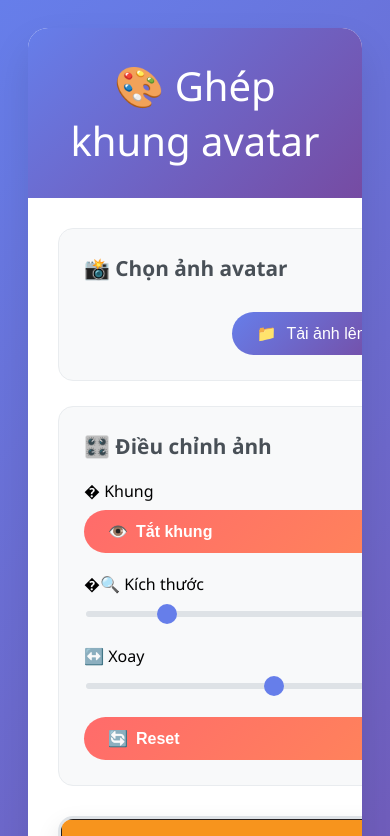
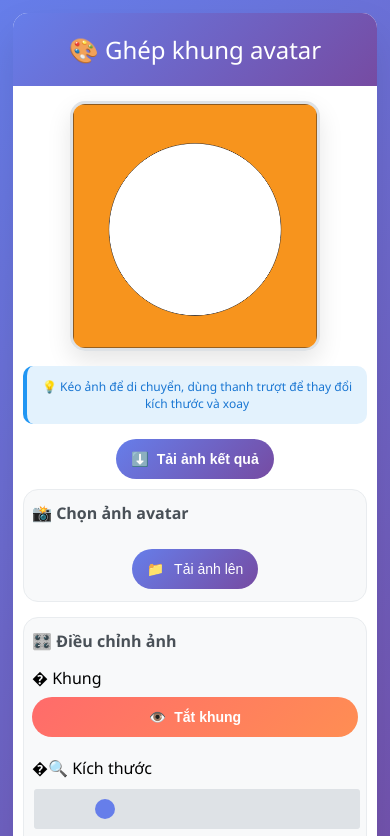
Before and after one commit to datnguyenvann/gen-avatar-with-frame-app, a plain HTML site: page index.html in a window 390 px wide. Shown: the top 836 px of the page. Drawn offline with Linux system fonts and the light colour scheme.

Commit message:
fix responsive

```diff
--- a/index.html
+++ b/index.html
@@ -203,11 +203,98 @@
       border-left: 4px solid #2196f3;
     }
     @media (max-width: 768px) {
+      body {
+        padding: 10px;
+      }
+      .container {
+        border-radius: 15px;
+      }
+      .header {
+        padding: 20px 15px;
+      }
+      .header h1 {
+        font-size: 1.8rem;
+      }
+      .main-content {
+        grid-template-columns: 1fr 1fr;
+        gap: 15px;
+        padding: 20px 15px;
+      }
+      .left-panel {
+        gap: 15px;
+      }
+      .right-panel {
+        gap: 15px;
+      }
+      .section {
+        padding: 15px 10px;
+      }
+      .section h3 {
+        font-size: 1rem;
+        margin: 0 0 15px 0;
+      }
+      canvas {
+        width: 100%;
+        max-width: 280px;
+        height: auto;
+      }
+      .control-row {
+        flex-direction: column;
+        gap: 8px;
+        align-items: stretch;
+      }
+      .slider {
+        width: 100%;
+        min-height: 40px;
+      }
+      .value-display {
+        text-align: center;
+        min-width: auto;
+        font-size: 14px;
+      }
+      .button-group {
+        flex-direction: column;
+        gap: 8px;
+      }
+      .btn {
+        width: 100%;
+        justify-content: center;
+        padding: 12px 15px;
+        font-size: 14px;
+      }
+      .file-button {
+        padding: 12px 15px;
+        font-size: 14px;
+      }
+      .help-text {
+        font-size: 12px;
+        padding: 12px;
+      }
+    }
+
+    @media (max-width: 480px) {
+      body {
+        padding: 5px;
+      }
       .main-content {
         grid-template-columns: 1fr;
+        gap: 10px;
+        padding: 15px 10px;
       }
-      .frame-gallery {
-        grid-template-columns: repeat(2, 1fr);
+      .left-panel {
+        order: 2;
+      }
+      .right-panel {
+        order: 1;
+      }
+      .section {
+        padding: 12px 8px;
+      }
+      canvas {
+        max-width: 250px;
+      }
+      .header h1 {
+        font-size: 1.5rem;
       }
     }
   </style>
```
